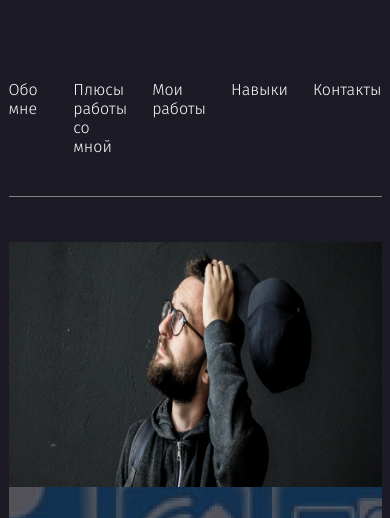
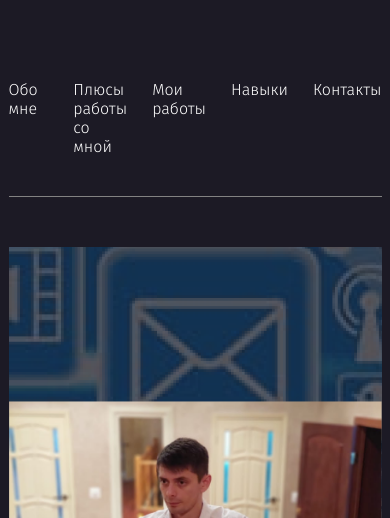
Before and after one commit to 1Dmitriy10/portfolio, a plain HTML site: page index.html in a window 390 px wide. Shown: the top 518 px of the page. Drawn offline with Linux system fonts and the light colour scheme.

Commit message:
update img

```diff
--- a/css/blocks/_about-me.scss
+++ b/css/blocks/_about-me.scss
@@ -34,6 +34,6 @@
     @media (max-width: 1140px) {
         display: flex;
         flex-direction: column-reverse;
-        height: 560px;
+        height: 720px;
     }
 }
--- a/index.html
+++ b/index.html
@@ -42,7 +42,7 @@
                         компании.
                     </p>
                 </div>
-                <img src="img/my-photo.png" alt="my-photo">
+                <img class="img_about" src="img/about-mi-img.png" alt="my-photo">
             </div>
 
         </div>
```
Also changed, not shown: css/style.css, img/about-mi-img.png (added), 1 other file.
